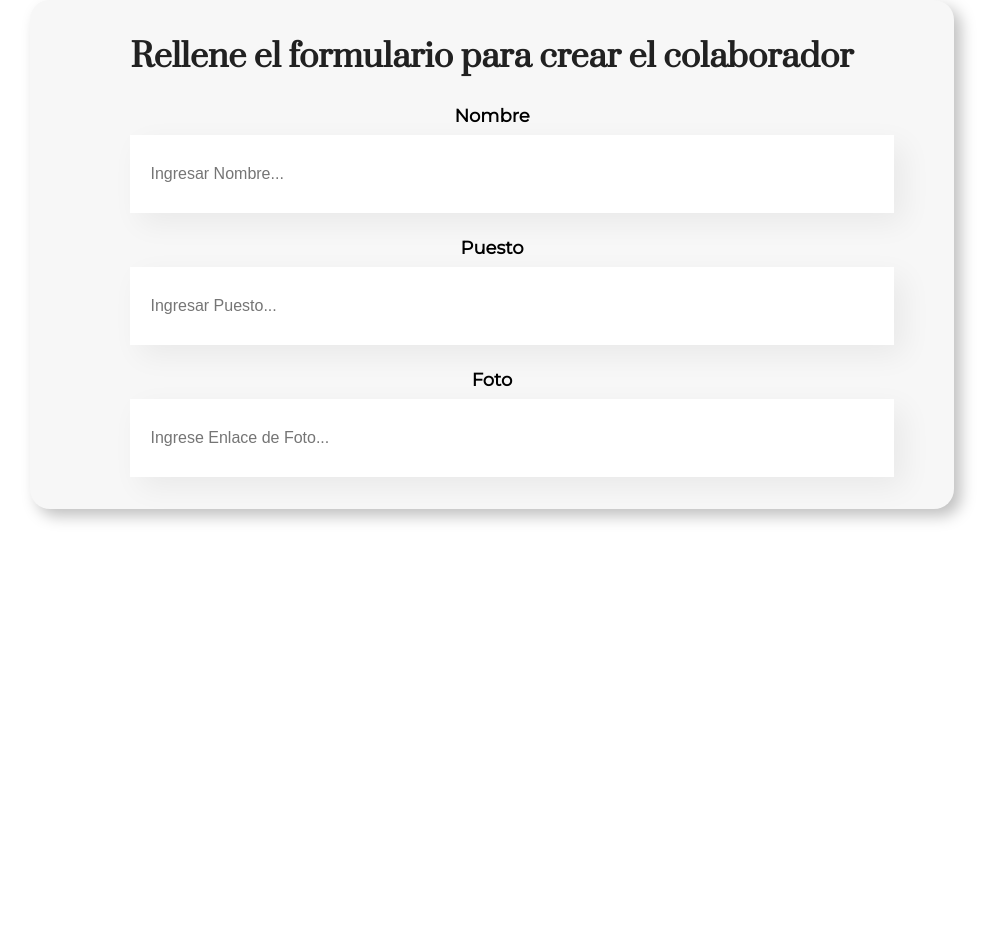
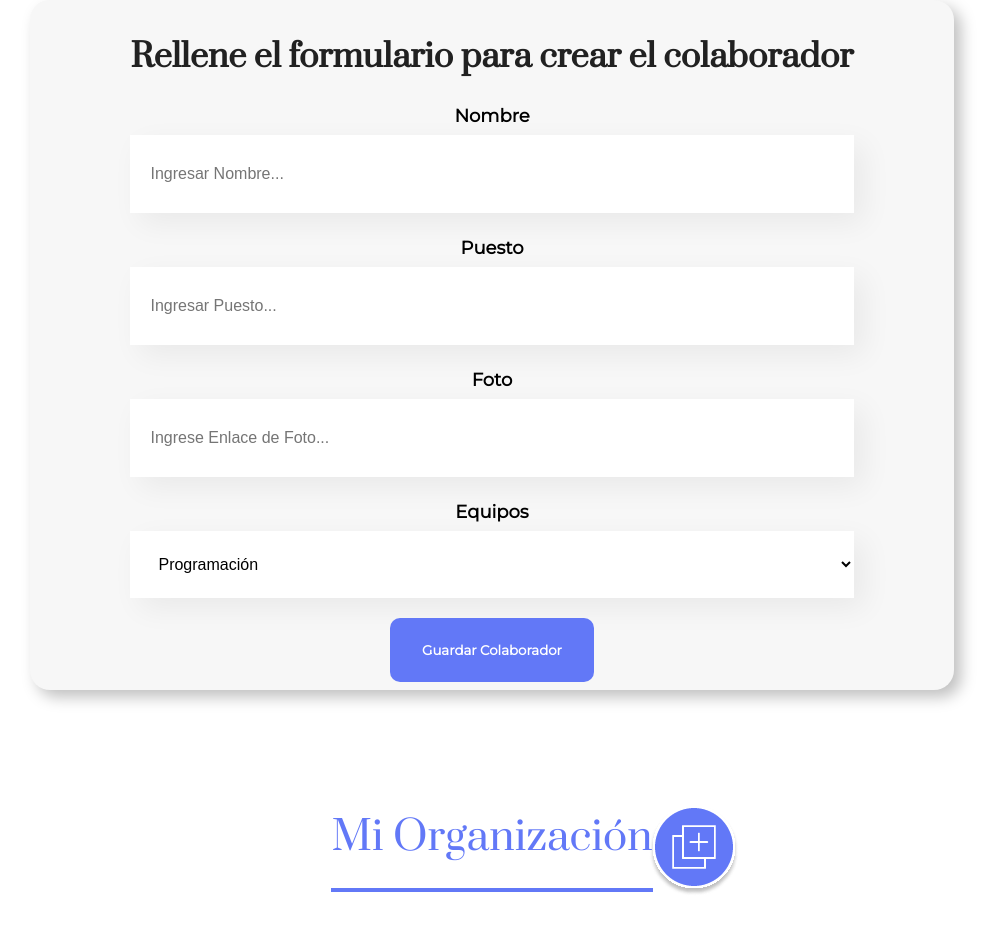
Before and after one commit to sebas-777/React-desarrollando-con-JavaScript, a React (Create React App) app in the folder org/: page / in a window 1280 px wide. Shown: the part 580-1512 px from the top of the page, without its empty margins (148-1146 px from the left). Before the commit the page ends 1169 px from the top, so only its background shows below. Built offline with nearby package versions, Linux system fonts and the light colour scheme.

Commit message:
[sc] create component Button, Options,

```diff
--- a/org/src/App.js
+++ b/org/src/App.js
@@ -2,12 +2,14 @@
 import './App.css';
 import Header from './components/Header/Header';
 import Form from './components/Form/Form';
+import MyOrg from './components/MyOrg';
 
 function App() {
   return (
     <div className="App">
      <Header/>
       <Form/>
+      <MyOrg/>
     </div>
   );
 }
--- /dev/null
+++ b/org/src/components/Button/Button.css
@@ -0,0 +1,10 @@
+.button{
+    background-color: #6278F7;
+    border-radius: 10px;
+    font-weight: 700;
+    font-family:'Montserrat',sans-serif;
+    padding: 24px 32px;
+    border: none;
+    color:#fff;
+    margin-top: 20px;
+}
--- /dev/null
+++ b/org/src/components/Button/index.js
@@ -0,0 +1,9 @@
+import './Button.css'
+
+const Button = (props) =>{
+    return <button className ="button">
+       {props.children}
+    </button>
+}
+
+export default Button;
--- a/org/src/components/FillText/FillText.css
+++ b/org/src/components/FillText/FillText.css
@@ -19,5 +19,6 @@
     padding: 30px 20px;
     outline-color: #6278f7;
     font-size: 16px;
+    box-sizing: border-box;
 
 }
--- a/org/src/components/FillText/index.js
+++ b/org/src/components/FillText/index.js
@@ -8,6 +8,7 @@ const FillText = (props) =>{
         <input
         type="text"
         placeholder={placeHolderModificado}
+        required={props.required}
 
         />
     </div>
--- a/org/src/components/Form/Form.js
+++ b/org/src/components/Form/Form.js
@@ -1,22 +1,35 @@
+import Button from "../Button";
 import FillText from "../FillText";
+import ListOptions from "../ListOptions";
 import "./Form.css"
 
 const Form = () =>{
+
+    const HanderSend = (e) =>{
+        e.preventDefault();
+        console.log('Manejar el envio',e);
+    }
+
     return<section className = "form">
-        <form action="">
+        <form onSubmit={HanderSend}>
             <h2>Rellene el formulario para crear el colaborador</h2>
             <FillText
             title='Nombre'
             placeholder='Ingresar Nombre'
+            required
             />
             <FillText
             title='Puesto'
             placeholder='Ingresar Puesto'
+            required
              />
             <FillText
             title='Foto'
             placeholder='Ingrese Enlace de Foto'
+            required
             />
+            <ListOptions/>
+            <Button>Guardar Colaborador</Button>
         </form>
     </section>
 }
--- /dev/null
+++ b/org/src/components/ListOptions/ListOptions.css
@@ -0,0 +1,17 @@
+.list-options label{
+    display: block;
+    font-size: 18px;
+    font-weight:600 ;
+    font-family: 'Montserrat',sans-serif;
+    margin-bottom: 8px;
+}
+
+.list-options select {
+    width: 100%;
+    background-color: #fff;
+    box-shadow: 10px 10px 30px rgba(0,0,0, 0.06);
+    padding: 24px;
+    border:none;
+    outline-color: #6278F7;
+    font-size: 16px;
+}
--- /dev/null
+++ b/org/src/components/ListOptions/index.js
@@ -0,0 +1,27 @@
+import "./ListOptions.css";
+
+
+const ListOptions = () =>{
+
+    // Metodo map ->arreglo.map((equipo,index) =>{
+    //     return <option></option>
+    // })
+
+    const teams = [
+        "Programación",
+        "Front End",
+        "Data Sciencie",
+        "Devops",
+        "UX Y Diseño",
+        "Móvil",
+        "Innovación y Gestión"
+    ]
+    return <div className="list-options">
+        <label>Equipos</label>
+    <select >
+       {teams.map((teams,index)=><option key={index}>{teams}</option>)}
+    </select>
+    </div>
+}
+
+export default ListOptions
--- /dev/null
+++ b/org/src/components/MyOrg/MyOrg.css
@@ -0,0 +1,22 @@
+.orgSection{
+    width: 100%;
+    display: flex;
+    justify-content: center;
+    align-items: center;
+
+}
+
+.title{
+    color:#6278F7;
+    font-size: 40px;
+    font-weight: 400;
+    padding-bottom: 24px;
+    border-bottom: 4px  solid #6278F7;
+}
+
+.orgSection img{
+    position: absolute;
+    right: 30%;
+    cursor: pointer;
+
+}
--- /dev/null
+++ b/org/src/components/MyOrg/index.js
@@ -0,0 +1,23 @@
+import {useState} from 'react';
+import './MyOrg.css'
+
+const MyOrg = () =>{
+    //State - hooks
+    //useStates
+    // UseState()
+    console.log(useState());
+
+    const [nombre,setNombre] = useState('Harland');
+
+    const handlerClick = () =>{
+        console.log('Mostrar/Ocultar elemento')
+    }
+
+    return <section className='orgSection'>
+        <h3 className='title' > Mi Organización</h3>
+        <img src="/img/add.png" alt="add" onClick={handlerClick}/>
+
+    </section>
+}
+
+export default MyOrg;
```
Also changed, not shown: org/public/img/add.png (added).
